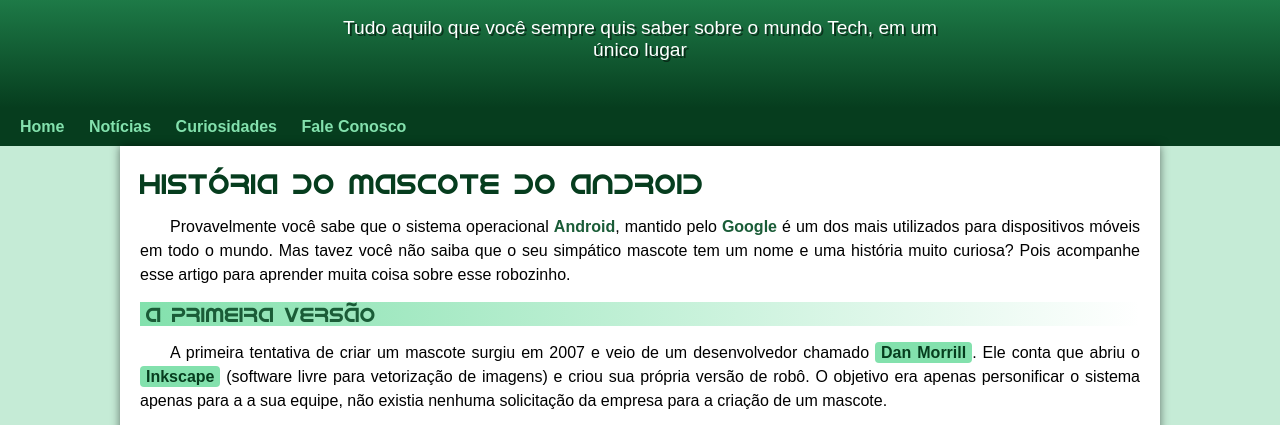
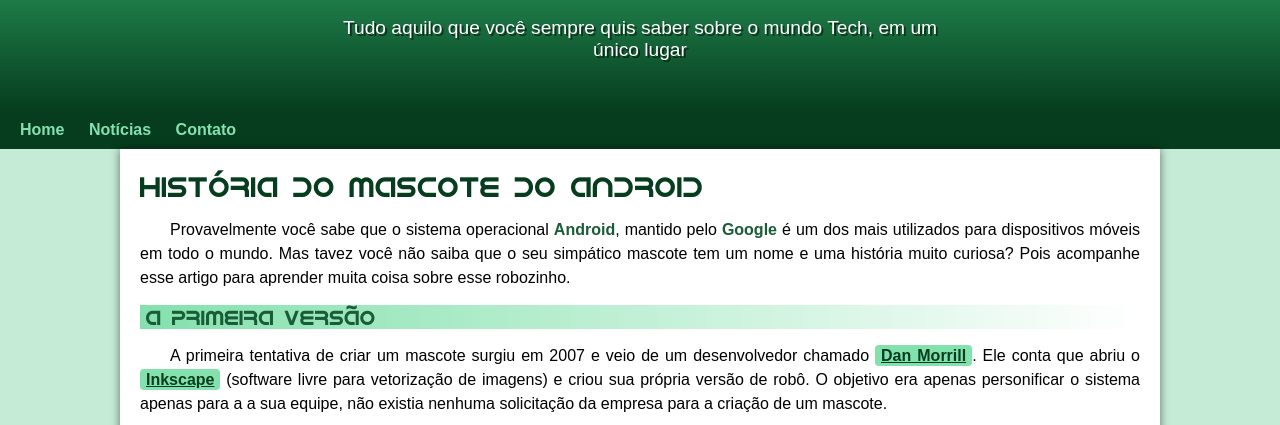
Before and after one commit to alberlanribeiro/projeto-android, a plain HTML site: page index.html in a window 1280 px wide. Shown: the part 82-507 px from the top of the page. Drawn offline with Linux system fonts and the light colour scheme.

Commit message:
Problema de padding e text decoration nos links resolvidos

```diff
--- a/estilo/style.css
+++ b/estilo/style.css
@@ -53,6 +53,7 @@
         padding-left: 10px;
         padding-right: 10px;
         margin: auto;
+        padding-bottom: 50px;
         text-shadow: 2px 2px 0px rgba(0, 0, 0, 0.514)
     }
 
@@ -121,7 +122,7 @@
 
     }
     main a{
-        text-decoration: none;
+        text-decoration: underline;
         font-weight: bold;
         color: var(--cor5);
         background-color: var(--cor1);
@@ -183,7 +184,7 @@
     footer a{
         color: white;
         font-weight: bolder;
-        text-decoration: none;
+        text-decoration: underline;
     }
         footer a:hover{
             text-decoration: underline;
--- a/index.html
+++ b/index.html
@@ -16,8 +16,7 @@
     <nav>
         <a href="#">Home</a>
         <a href="#">Notícias</a>
-        <a href="#">Curiosidades</a>
-        <a href="#">Fale Conosco</a>
+        <a href="#">Contato</a>
     </nav>
     <main>
         <article>
```
